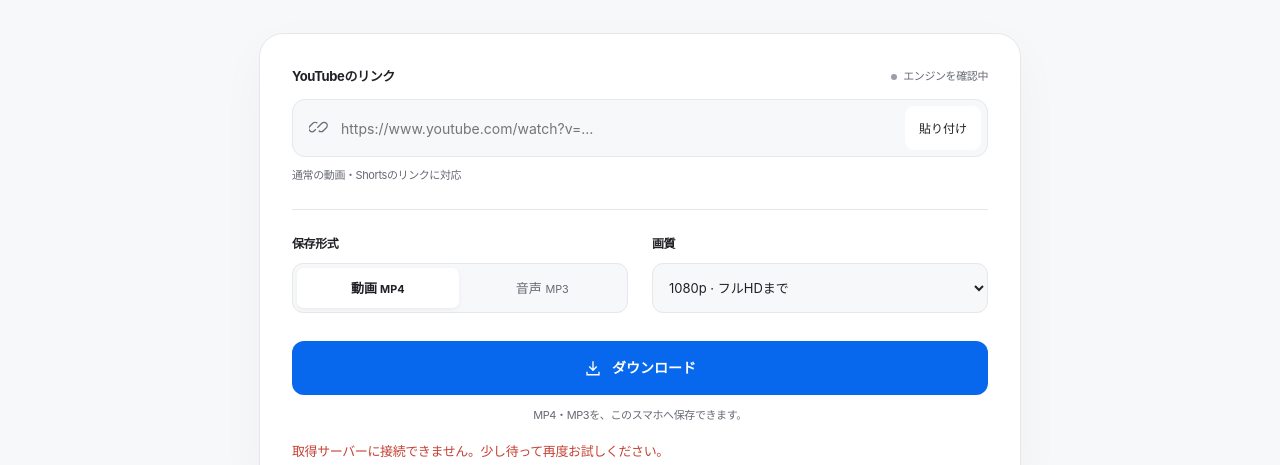
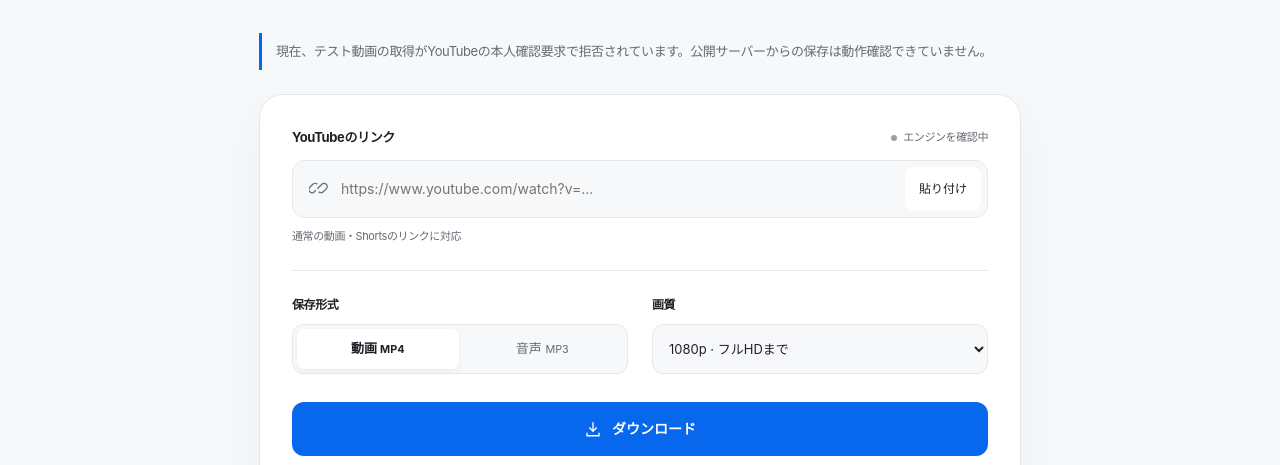
Before and after one commit to ki743540-bit/one-finger-boss-rush, a plain HTML site: page frame/cloud/index.html in a window 1280 px wide. Shown: the part 318-783 px from the top of the page. Drawn offline with Linux system fonts and the light colour scheme; no server answers.

Commit message:
Show observed YouTube verification limitation

```diff
--- a/frame/cloud/index.html
+++ b/frame/cloud/index.html
@@ -3,7 +3,7 @@
 </style></head><body>
 <header><div class="brand"><span class="mark"><svg viewBox="0 0 24 24" fill="none" stroke="currentColor" stroke-width="2"><path d="M12 3v12m-5-5 5 5 5-5M5 17v4h14v-4"/></svg></span>Frame</div><nav class="nav" aria-label="メニュー"><button id="help">使い方</button><button id="theme" class="theme" aria-label="配色を切り替える">◐</button></nav></header>
 <main><section class="intro"><div class="eyebrow">LESS FRICTION. MORE FRAME.</div><h1>動画を、<span>手元に。</span></h1><p>リンクを貼って、好みの形式で。<br>保存までの操作を、もっとシンプルに。</p></section>
-<section class="workspace" aria-label="動画を保存"><form id="form"><div class="labelrow"><label for="url">YouTubeのリンク</label><span class="badge"><span class="dot" id="dot"></span><span id="engine">取得サーバーに接続中</span></span></div><div class="inputrow"><svg viewBox="0 0 24 24" fill="none" stroke="currentColor" stroke-width="1.6"><path d="m10 13 4-4m-6 6-2 2a4 4 0 0 1-6-6l4-4a4 4 0 0 1 6 0m4 2 2-2a4 4 0 0 1 6 6l-4 4a4 4 0 0 1-6 0" transform="translate(1 0) scale(.9)"/></svg><input id="url" type="url" placeholder="https://www.youtube.com/watch?v=…" autocomplete="off" required aria-describedby="hint status"><button type="button" class="paste" id="paste">貼り付け</button></div><p class="hint" id="hint">通常の動画・Shortsのリンクに対応</p>
+<p style="font-size:13px;color:var(--muted);border-left:3px solid var(--accent);padding:8px 14px;margin-bottom:24px" role="note">現在、テスト動画の取得がYouTubeの本人確認要求で拒否されています。公開サーバーからの保存は動作確認できていません。</p><section class="workspace" aria-label="動画を保存"><form id="form"><div class="labelrow"><label for="url">YouTubeのリンク</label><span class="badge"><span class="dot" id="dot"></span><span id="engine">取得サーバーに接続中</span></span></div><div class="inputrow"><svg viewBox="0 0 24 24" fill="none" stroke="currentColor" stroke-width="1.6"><path d="m10 13 4-4m-6 6-2 2a4 4 0 0 1-6-6l4-4a4 4 0 0 1 6 0m4 2 2-2a4 4 0 0 1 6 6l-4 4a4 4 0 0 1-6 0" transform="translate(1 0) scale(.9)"/></svg><input id="url" type="url" placeholder="https://www.youtube.com/watch?v=…" autocomplete="off" required aria-describedby="hint status"><button type="button" class="paste" id="paste">貼り付け</button></div><p class="hint" id="hint">通常の動画・Shortsのリンクに対応</p>
 <div id="preview" class="preview reveal" hidden><img id="thumb" alt="動画のサムネイル" referrerpolicy="no-referrer"><div><h2 id="videoTitle">リンクを読み込みました</h2><p id="videoMeta">形式を選んで保存できます</p></div></div>
 <div class="options"><div><span class="fieldlabel">保存形式</span><div class="segments" role="group" aria-label="保存形式"><button type="button" aria-pressed="true" data-kind="video">動画 <small>MP4</small></button><button type="button" aria-pressed="false" data-kind="audio">音声 <small>MP3</small></button></div></div><div><label for="quality">画質</label><select id="quality"><option value="1080">1080p · フルHDまで</option><option value="720">720p · HDまで</option><option value="480">480p · 軽いファイル</option><option value="2160">4Kまで · 高画質</option></select></div></div>
 <button class="primary" id="submit"><svg viewBox="0 0 24 24" fill="none" stroke="currentColor" stroke-width="1.8"><path d="M12 3v12m-5-5 5 5 5-5M4 17v4h16v-4"/></svg><span id="submitText">ダウンロード</span></button><p class="below" id="below">MP4・MP3を、このスマホへ保存できます。</p><p class="status" id="status" role="status" aria-live="polite"></p><progress id="progress" max="100" hidden aria-label="ダウンロード進捗"></progress></form></section>
```
